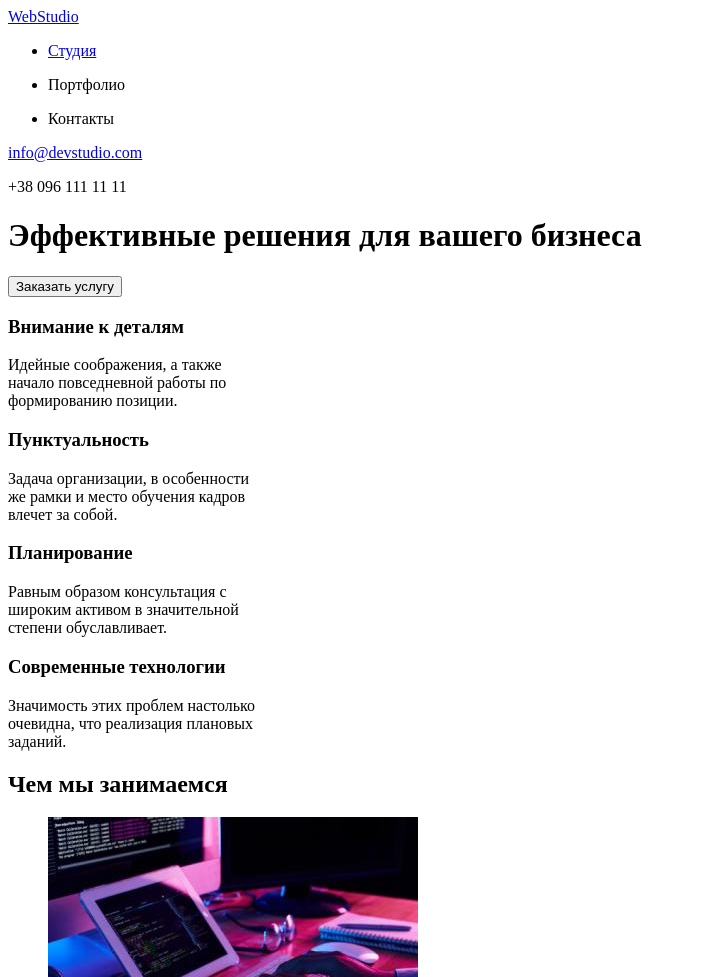
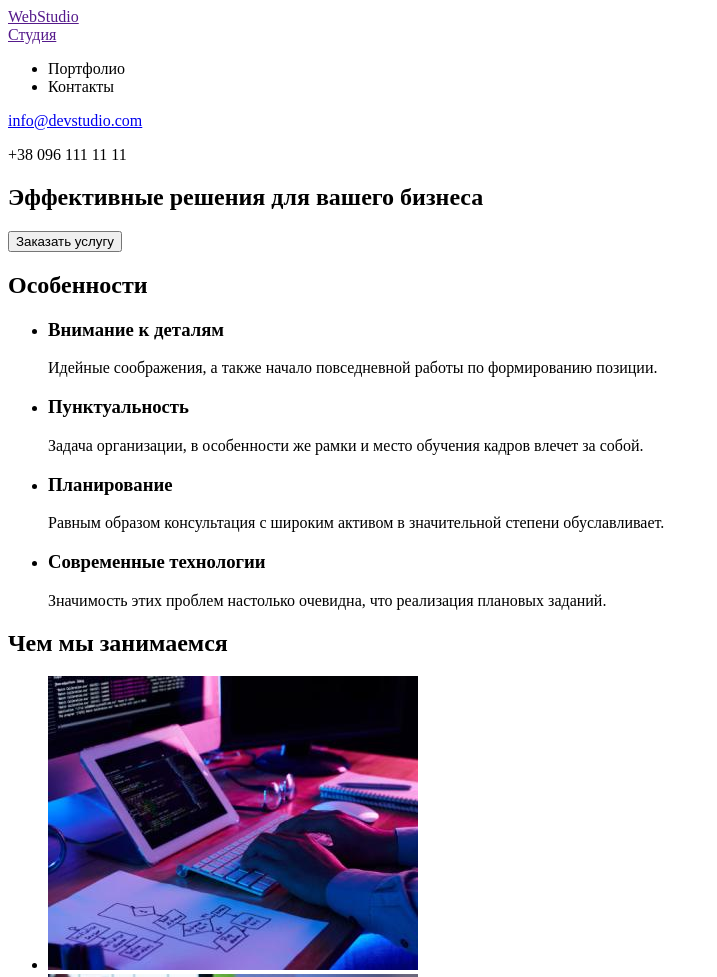
Before and after one commit to EgorDc/goit-markup-hw-01_49, a plain HTML site: page index.html in a window 1280 px wide. Shown: the top 977 px of the page, without its empty margins (0-717 px from the left). Drawn offline with Linux system fonts and the light colour scheme.

Commit message:
исправлена семантика

```diff
--- a/index.html
+++ b/index.html
@@ -1,5 +1,5 @@
 <!DOCTYPE html>
-<html lang="en">
+<html lang="ru">
     <head>
         <meta charset="UTF-8">
         <meta http-equiv="X-UA-Compatible" content="IE=edge">
@@ -8,102 +8,120 @@
     </head>
     <body>
         <header>
+            <a href=""> WebStudio</a>
             <nav>
-                <a class="Menu nav section" href="mailto:WebStudio"> WebStudio</a>
-                <ul class="Menu nav">
-                    <li><p lang="ru"> <a class="contakts link" href="Студия">Студия</a> </p></li>
-                    <li><p lang="ru">Портфолио</p></li>
-                    <li><p lang="ru">Контакты</p></li>
+                <a href="">Студия</a>
+                <ul>
+                    <li>Портфолио</li>
+                    <li>Контакты</li>
                 </ul>
             </nav>
-                <a class="contacts-section" href="mailto:info@devstudio.com">info@devstudio.com</a>
+                <a class="contacts" href="mailto:info@devstudio.com">info@devstudio.com</a>
                 <p>+38 096 111 11 11</p>
-            <h1 lang="ru">Эффективные решения для вашего бизнеса</h1>
-            <button lang="ru" type="button">Заказать услугу</button>
         </header>
 
-        <!-- Feature section -->
-            <div class="feature section1">
-                <h3 lang="ru"> Внимание к деталям </h3>
-                <p>Идейные соображения, а также <br> начало повседневной работы по <br> формированию позиции.</p>
-            </div>
-            <div class="feature section2">
-                <h3 lang="ru"> Пунктуальность </h3>
-                <p>Задача организации, в особенности <br> же рамки и место обучения кадров <br> влечет за собой.</p>
-            </div>
-            <div class="feature section3">
-                <h3 lang="ru"> Планирование </h3>
-                <p>Равным образом консультация с <br> широким активом в значительной <br> степени обуславливает.</p>
-            </div>
-            <div class="feature section4">
-                <h3 lang="ru"> Современные технологии </h3>
-                <p>Значимость этих проблем настолько <br> очевидна, что реализация плановых <br> заданий. </p>
-            </div>
+        <main>
+            <!--Шапка сайта-->
+        <section>
+            <h1>Эффективные решения для вашего бизнеса</h1>
+            <button lang="ru" type="button">Заказать услугу</button>
+        </section>
 
-        <!-- scop section-->
-            <h2 lang="ru"> Чем мы занимаемся</h2>
+        <!-- Особенности -->
+        <section>
+            <h2>Особенности</h2>
             <ul>
-                    <li> <img src="./images/box1.jpg"
+                <li>
+                    <h3>Внимание к деталям</h3>
+                    <p>Идейные соображения, а также начало повседневной работы по формированию позиции.</p>
+                </li>
+                <li>
+                    <h3>Пунктуальность</h3>
+                    <p>Задача организации, в особенности же рамки и место обучения кадров влечет за собой.</p>
+                </li>
+                <li>
+                    <h3>Планирование</h3>
+                    <p>Равным образом консультация с широким активом в значительной степени обуславливает.</p>
+                </li>
+                <li>
+                    <h3>Современные технологии</h3>
+                    <p>Значимость этих проблем настолько очевидна, что реализация плановых заданий. </p>
+                </li>
+            </ul>
+        </section>
+
+        <!-- Чем мы занимаемся -->
+        <section>
+            <h2>Чем мы занимаемся</h2>
+            <ul>
+                <li>
+                    <img src="./images/box1.jpg"
                     alt="разработка программ"
                     width="370"
-                        height="294"/>
+                    height="294" />
                 </li>
-                    <li><img src="./images/box2.jpg"
+                <li>
+                    <img src="./images/box2.jpg"
                     alt="создание мобильного дизайна"
                     width="370"
-                        height="294"/>
+                    height="294" />
                 </li>
                 <li>
                     <img src="./images/box3.jpg"
                     alt="подбор цветового решения"
                     width="370"
-                        height="294"/>
+                    height="294" />
                 </li>
             </ul>
+        </section>
 
-        <!-- Team section-->
-            <h2 lang="ru">Наша команда</h2>
+        <!-- Наша команда -->
+        <section>
+            <h2>Наша команда</h2>
                 <ul>
                     <li class="Team card 1">
                         <img src="./images/img1.jpg"
                             alt="Игорь Демьяненко"
                             width="270"
                             height="260"/>
-                        <h5 lang="ru">Игорь Демьяненко</h5>
-                        <p>Product Designer</p>
+                        <h5>Игорь Демьяненко</h5>
+                        <p lang="en">Product Designer</p>
                     </li>
                     <li class="Team card 2">
                         <img src="./images/img2.jpg"
                             alt="Ольга Репина"
                             width="270"
                             height="260"/>
-                        <h5 lang="ru">Ольга Репина</h5>
-                        <p>Frontend Developer</p>
+                        <h5>Ольга Репина</h5>
+                        <p lang="en">Frontend Developer</p>
                     </li>
                     <li class="Team card 3">
                         <img src="./images/img3.jpg"
                             alt="Николай Тарасов"
                             width="270"
                             height="260"/>
-                        <h5 lang="ru">Николай Тарасов</h5>
-                        <p>Marketing</p>
+                        <h5>Николай Тарасов</h5>
+                        <p lang="en">Marketing</p>
                     </li>
                     <li class="Team card 4">
                         <img src="./images/img4.jpg"
                             alt="Михаил Ермаков"
                             width="270"
                             height="260"/>
-                        <h5 lang="ru">Михаил Ермаков</h5>
-                        <p>UI Designer</p>
+                        <h5>Михаил Ермаков</h5>
+                        <p lang="en">UI Designer</p>
                     </li>
                 </ul>
+        </section>
+        </main>
+
         <footer>
             <p> <a class="footer" href="mailto:WebStudio"> WebStudio</a></p>
             <address>
                 <ul>
-                    <li lang="ru"><p>г. Киев, пр-т Леси Украинки, 26</p></li>
-                    <li><p>info@example.com</p></li>
-                    <li><p>+38 099 111 11 11</p></li>
+                    <li>г. Киев, пр-т Леси Украинки, 26</li>
+                    <li>info@example.com</li>
+                    <li>+38 099 111 11 11</li>
                 </ul>
             </address>
         </footer>
```
Lines whose indentation alone changed are shown as unchanged.
